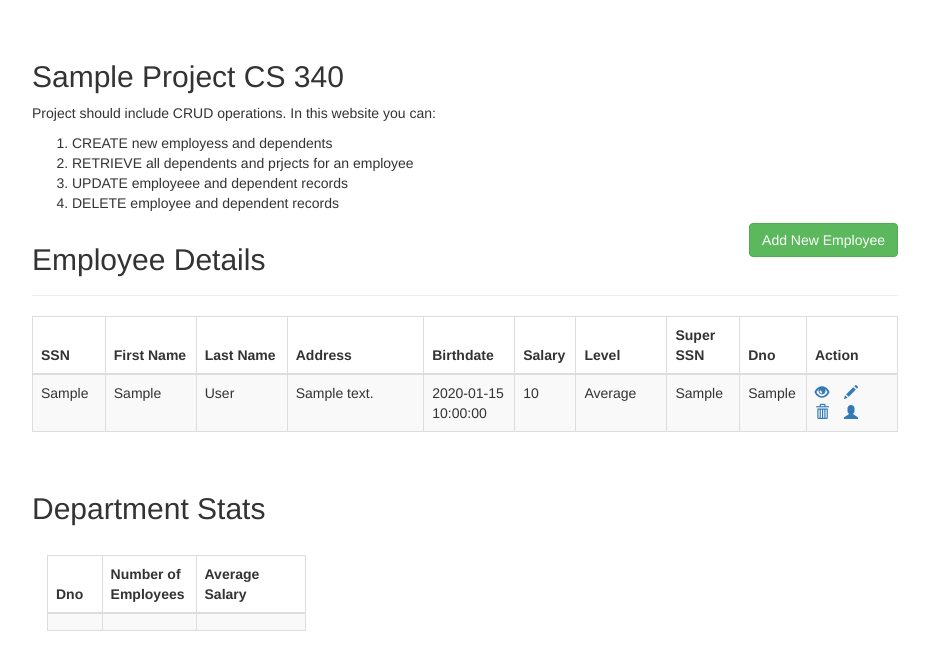
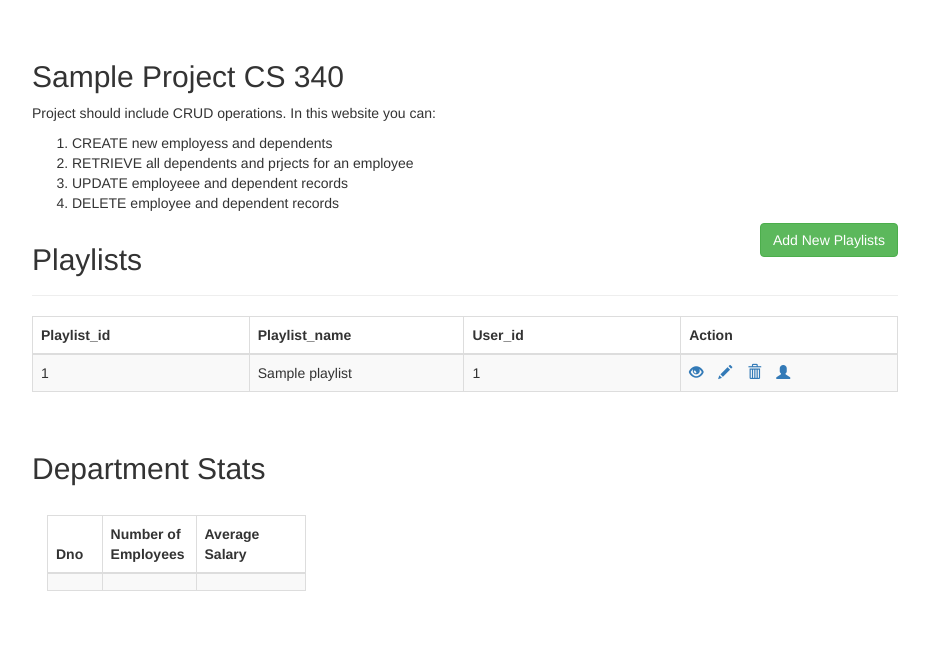
Before and after one commit to sabri414/CS340-Final-Project, a PHP site: page /index.php in a window 1280 px wide. Shown: the top 670 px of the page, without its empty margins (175-1104 px from the left). Run offline with PHP 8.4, Linux system fonts and the light colour scheme; tables that the repository leaves empty or names only in its code hold one stand-in row (values such as "Sample post"); data that the repository does not hold is empty.

Commit message:
New changes

```diff
--- a/index.php
+++ b/index.php
@@ -2,14 +2,12 @@
 	session_start();
 	//$currentpage="View Employees";
 ?>
-
 <!DOCTYPE html>
 <html lang="en">
 <head>
     <meta charset="UTF-8">
     <title>Company DB</title>
 <!-- Latest compiled and minified CSS -->
- <!-- these are some changes to see if we can commit new code -->
 <link rel="stylesheet" href="https://maxcdn.bootstrapcdn.com/bootstrap/3.4.1/css/bootstrap.min.css">
 
 <!-- jQuery library -->
@@ -52,8 +50,8 @@
                                         <li> UPDATE employeee and dependent records</li>
 					<li> DELETE employee and dependent records </li>
 				</ol>
-		       <h2 class="pull-left">Employee Details</h2>
-                        <a href="createEmployee.php" class="btn btn-success pull-right">Add New Employee</a>
+		       <h2 class="pull-left">Playlists</h2>
+                        <a href="createEmployee.php" class="btn btn-success pull-right">Add New Playlists</a>
                     </div>
                     <?php
                     // Include config file
@@ -66,37 +64,25 @@
 						$sql = "SELECT Ssn,Fname,Lname,Salary, Address, Bdate, PayLevel(Ssn) as Level, Super_ssn, Dno
 							FROM EMPLOYEE";
 					*/
-                    $sql = "SELECT Ssn,Fname,Lname,Salary, Address, Bdate, PayLevel(Ssn) as Level, Super_ssn, Dno
-							FROM EMPLOYEE";
+                    $sql = "SELECT Playlist_id,Playlist_name,User_id
+							FROM Playlist";
                     if($result = mysqli_query($link, $sql)){
                         if(mysqli_num_rows($result) > 0){
                             echo "<table class='table table-bordered table-striped'>";
                                 echo "<thead>";
                                     echo "<tr>";
-                                        echo "<th width=8%>SSN</th>";
-                                        echo "<th width=10%>First Name</th>";
-                                        echo "<th width=10%>Last Name</th>";
-                                        echo "<th width=15%>Address </th>";
-										echo "<th width=10%>Birthdate </th>";
-										echo "<th width = 5%>Salary</th>";
-                                        echo "<th width=10%> Level  </th>";
-                                        echo "<th width =8%>Super SSN  </th>";
-										echo "<th width =5%>Dno  </th>";
+                                        echo "<th width=10%>Playlist_id</th>";
+                                        echo "<th width =8%>Playlist_name</th>";
+                                        echo "<th width=10%>User_id</th>";
                                         echo "<th width=10%>Action</th>";
                                     echo "</tr>";
                                 echo "</thead>";
                                 echo "<tbody>";
                                 while($row = mysqli_fetch_array($result)){
                                     echo "<tr>";
-                                        echo "<td>" . $row['Ssn'] . "</td>";
-                                        echo "<td>" . $row['Fname'] . "</td>";
-                                        echo "<td>" . $row['Lname'] . "</td>";
-										echo "<td>" . $row['Address'] . "</td>";
-										echo "<td>" . $row['Bdate'] . "</td>";
-                                        echo "<td>" . $row['Salary'] . "</td>";
-                                        echo "<td>" . $row['Level'] . "</td>";
-										echo "<td>" . $row['Super_ssn'] . "</td>";
-                                        echo "<td>" . $row['Dno'] . "</td>";
+                                        echo "<td>" . $row['Playlist_id'] . "</td>";
+                                        echo "<td>" . $row['Playlist_name'] . "</td>";
+                                        echo "<td>" . $row['User_id'] . "</td>";
                                         echo "<td>";
                                             echo "<a href='viewProjects.php?Ssn=". $row['Ssn']."&Lname=".$row['Lname']."' title='View Projects' data-toggle='tooltip'><span class='glyphicon glyphicon-eye-open'></span></a>";
                                             echo "<a href='updateEmployee.php?Ssn=". $row['Ssn'] ."' title='Update Record' data-toggle='tooltip'><span class='glyphicon glyphicon-pencil'></span></a>";
```
